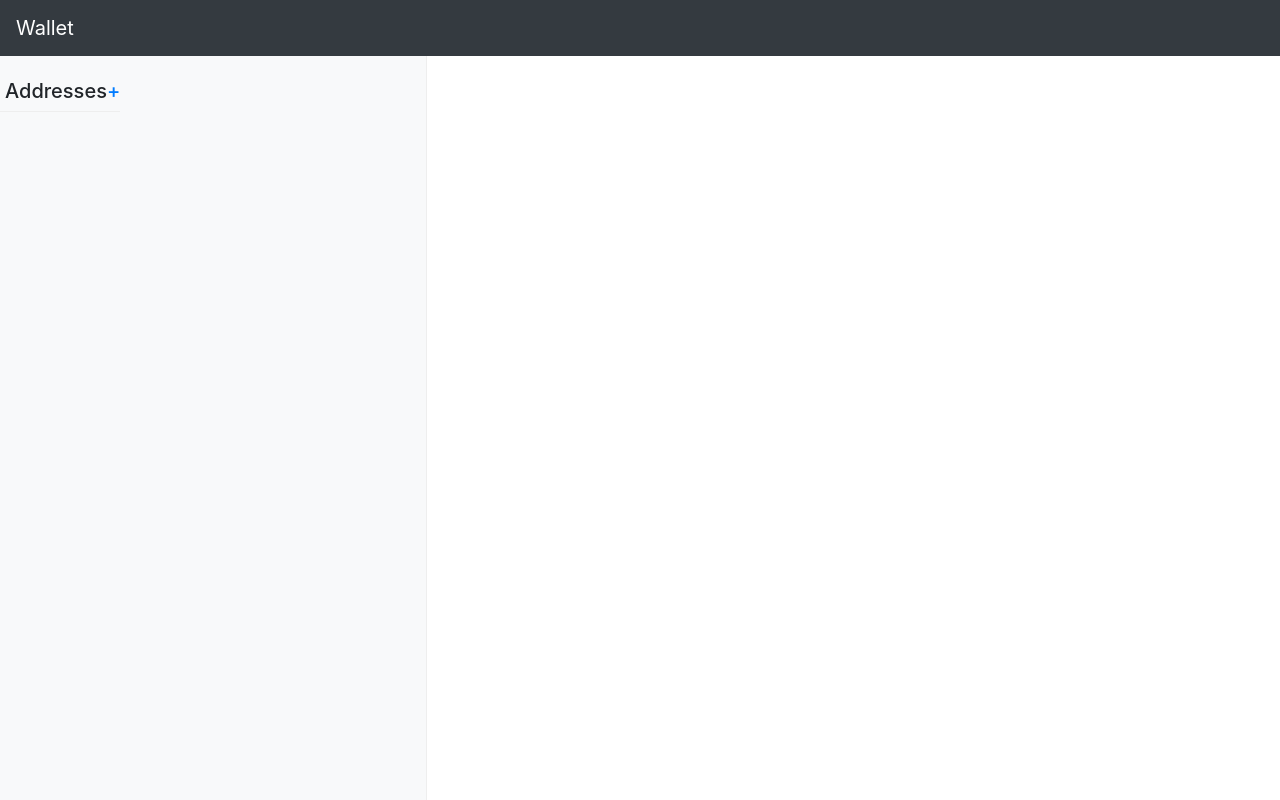
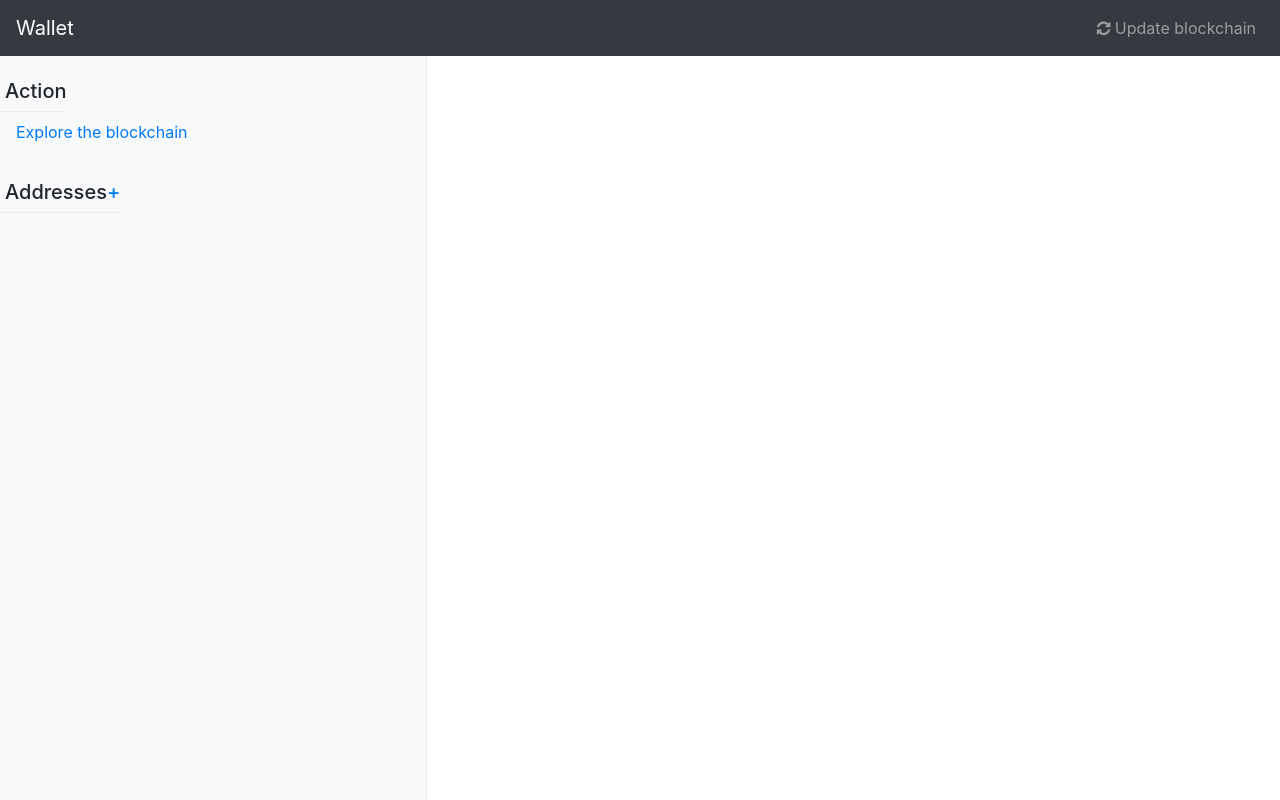
Before and after one commit to hqwisen/simplified-cryptocurrency, a Flask app: page / in a window 1280 px wide. Run offline with Flask 2, Linux system fonts and the light colour scheme; parts of the project's set-up code (start-up, migrations or seed data) failed here and were passed over; some libraries are stand-ins or nearby versions.

Commit message:
[add] exploring the blockchain view

```diff
--- a/wallet/flask_app/templates/base.html
+++ b/wallet/flask_app/templates/base.html
@@ -25,9 +25,15 @@
           <ul class="navbar-nav mr-auto">
           </ul>
           <ul class="navbar-nav mt-2 mt-md-0">
-            {% if current_address %}
+
             <li class="nav-item">
-              <a class="nav-link" href="/refresh_blockchain"><i class="fa fa-refresh" aria-hidden="true"></i> Refresh</a>
+
+              <a class="nav-link" href="/refresh_blockchain/{% if not current_address %}exploring{% else %}index{% endif %}"><i class="fa fa-refresh" aria-hidden="true"></i>
+                {% if not current_address %}
+                  Update blockchain</a>
+            </li>
+                {% else %}
+                  Refresh</a>
             </li>
             <li class="nav-item">
               <a class="nav-link" href="/logout">Log out</a>
@@ -41,6 +47,12 @@
     <div class="container-fluid">
       <div class="row">
         <nav class="col-sm-4 col-md-4 d-none d-sm-block bg-light sidebar">
+          <h1 class="navbar-brand mb-0" style="padding-left: 5px;"> Action</h1>
+          <ul class="nav nav-pills flex-column">
+            <li class="nav-item">
+              <a class="nav-link {% if exploring %}active{% endif %}" href="/explore_blockchain">Explore the blockchain</a>
+            </li>
+          </ul>
           <h1 class="navbar-brand mb-0" style="padding-left: 5px;"> Addresses <a class="pull-right" href="/create_address">+</a></h1>
           <ul class="nav nav-pills flex-column">
             {% for add in addresses %}
--- a/wallet/flask_app/views.py
+++ b/wallet/flask_app/views.py
@@ -9,6 +9,7 @@ from wallet import Wallet, Transaction
 from .forms import LoginForm, MakeTransactionForm, CreateAddressForm
 from relay_channel import send_transaction
 
+INDEX = 'index'
 WRONG_PASSWORD_ERROR = 'Wrong password'
 TRANSACTION_TO_SELF_ERROR = 'Receiver and sender addresses must be different'
 TRANSACTION_ALREADY_ADDED = 'Transaction already added to next block'
@@ -29,10 +30,17 @@ def get_all_saved_addresses():
 wallet = Wallet()
 wallet.update_blockchain()
 
-@app.route('/refresh_blockchain')
-def refresh_blockchain() :
+@app.route('/explore_blockchain')
+def explore_blockchain():
+    print(type(wallet.blockchain.blocks[0].nonce))
+    return render_template('explore_blockchain.html', addresses=get_all_saved_addresses(),  exploring=True, blocks=wallet.blockchain.blocks)
+
+@app.route('/refresh_blockchain/<called_by>')
+def refresh_blockchain(called_by) :
     wallet.update_blockchain()
-    return index()
+    if called_by == INDEX:
+        return index()
+    return explore_blockchain()
 
 @app.route('/', methods=[GET, POST])
 @app.route('/index', methods=[GET, POST])
```
Also changed, not shown: wallet/flask_app/templates/explore_blockchain.html (added, +31 -0 lines).
